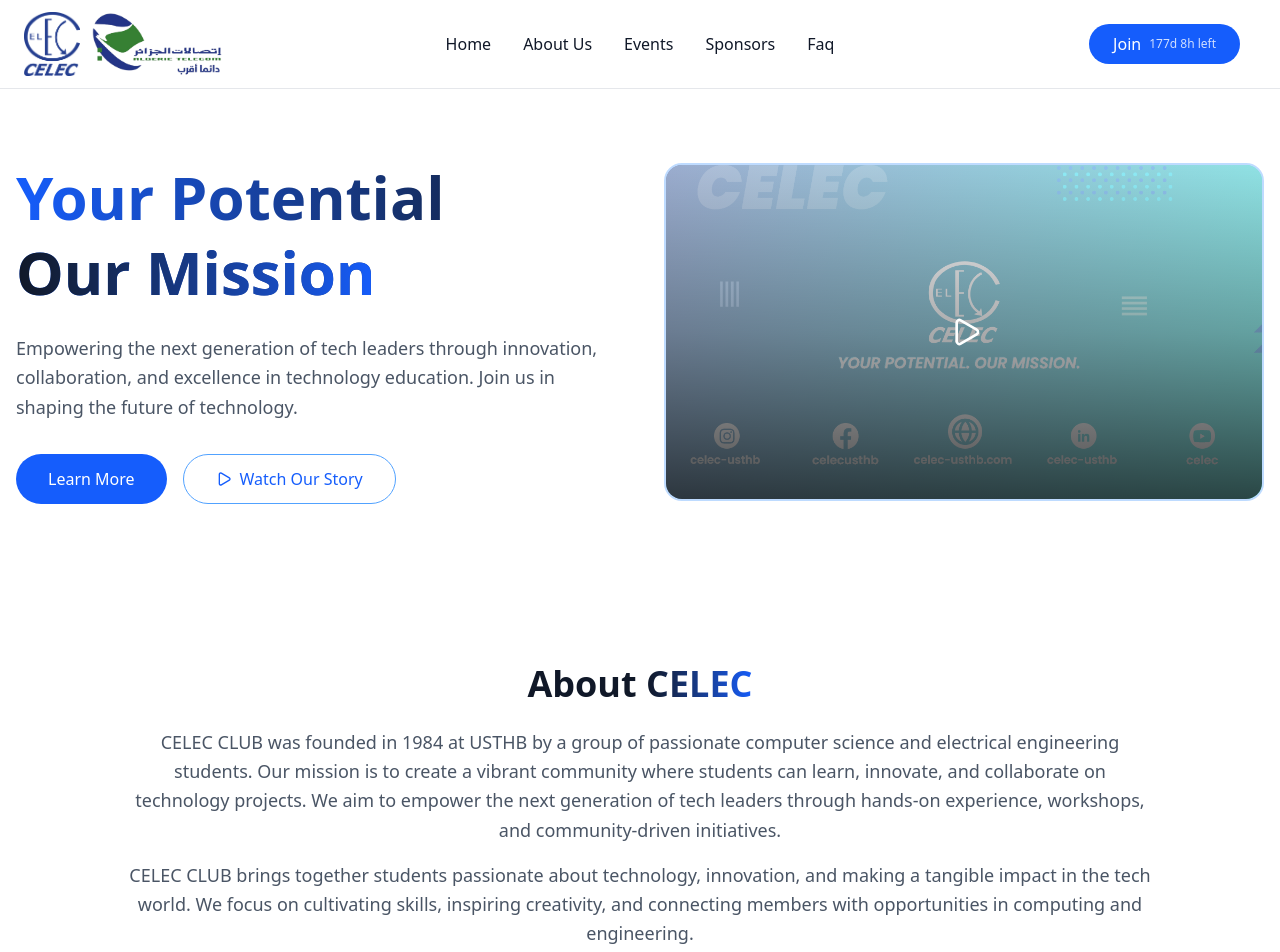
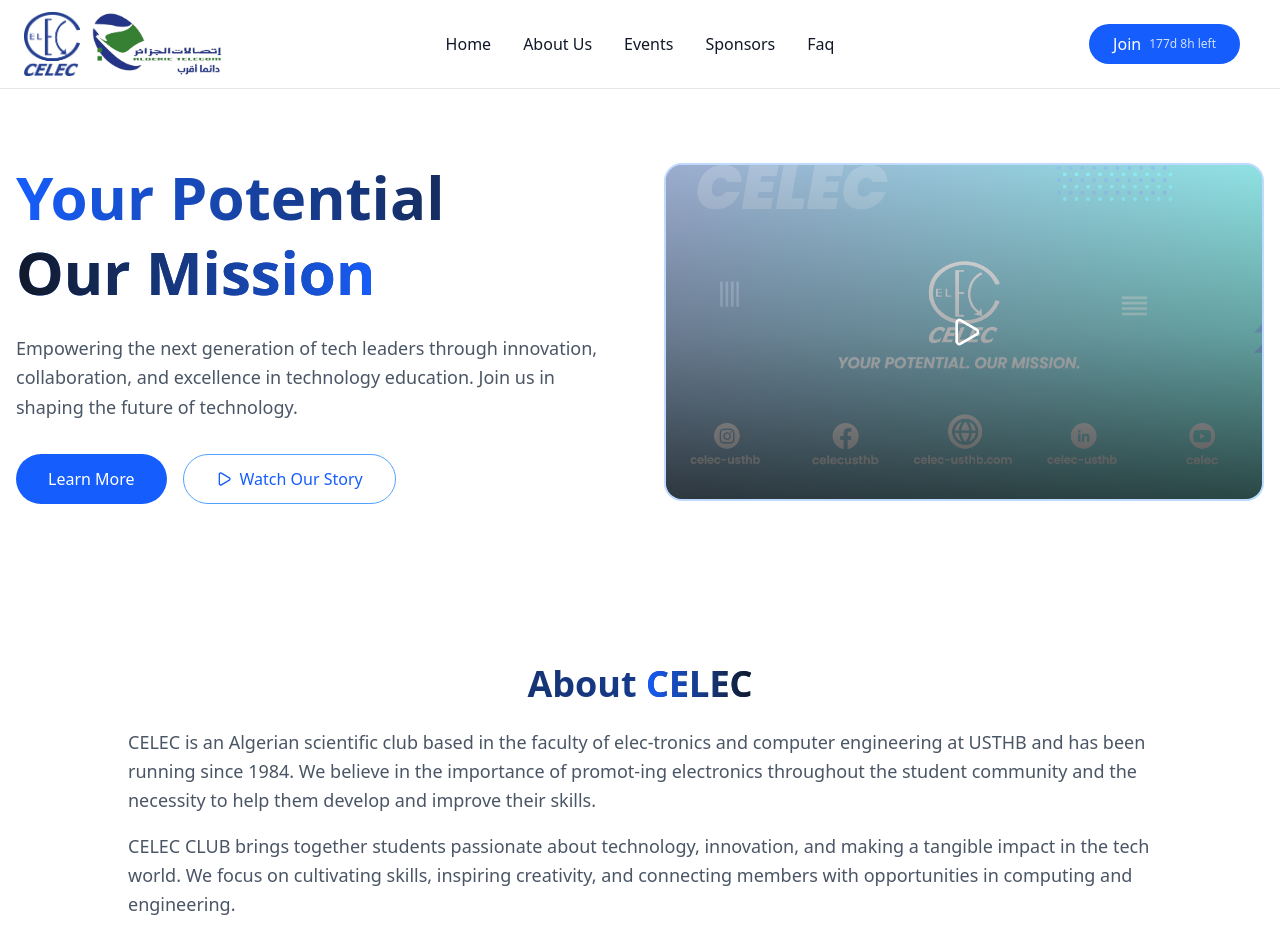
Before and after one commit to celec-club/celec-website, a Next.js app: page / in a window 1280 px wide. Shown: the top 952 px of the page. Built offline with nearby package versions, Linux system fonts and the light colour scheme.

Commit message:
minor updates

```diff
--- a/src/shared/About/page.tsx
+++ b/src/shared/About/page.tsx
@@ -2,18 +2,17 @@
     return (
         <section id="about-us" className="py-16 md:py-20 px-4 bg-white">
             <div className="max-w-5xl mx-auto text-center mb-10 md:mb-12">
-                <h2 className="text-3xl sm:text-4xl font-bold text-gray-900 mb-4 sm:mb-6">
-                    About <span className="text-transparent bg-clip-text bg-linear-to-r from-gray-900 to-blue-600">CELEC</span>
+                <h2 className="text-3xl sm:text-4xl font-bold text-transparent bg-clip-text bg-linear-to-r from-gray-900 to-blue-600 mb-4 sm:mb-6">
+                    About <span className="text-transparent bg-clip-text bg-linear-to-r from-blue-600 to-gray-900 uppercase">CELEC</span>
                 </h2>
 
 
-                <p className="text-gray-600 text-base sm:text-lg mb-4 leading-relaxed">
-                    CELEC CLUB was founded in 1984 at USTHB by a group of passionate computer science and electrical engineering students.
-                    Our mission is to create a vibrant community where students can learn, innovate, and collaborate on technology projects.
-                    We aim to empower the next generation of tech leaders through hands-on experience, workshops, and community-driven initiatives.
+                <p className="text-gray-600 text-base sm:text-lg mb-4 leading-relaxed text-left">
+                    CELEC is an Algerian scientific club based in the faculty of elec-tronics and computer engineering at USTHB and has been running since 1984.
+                    We believe in the importance of promot-ing electronics throughout the student community and the necessity to help them develop and improve their skills.
                 </p>
 
-                <p className="text-gray-600 text-base sm:text-lg leading-relaxed">
+                <p className="text-gray-600 text-base sm:text-lg leading-relaxed text-left">
                     CELEC CLUB brings together students passionate about technology, innovation, and making a tangible impact in the tech world.
                     We focus on cultivating skills, inspiring creativity, and connecting members with opportunities in computing and engineering.
                 </p>
--- a/src/shared/Footer/page.tsx
+++ b/src/shared/Footer/page.tsx
@@ -98,7 +98,7 @@
             <ul className="space-y-3 sm:space-y-4">
               <li>
                 <a
-                  href="mailto:contact@celec-club.com"
+                  href="mailto:usthb.celec@gmail.com"
                   className="flex items-center gap-2 group text-xs sm:text-sm transition-colors duration-300 hover:text-pink-600"
                 >
                   <div className="bg-pink-100 p-1.5 rounded-lg group-hover:bg-pink-200 transition-colors">
--- a/src/shared/Header/page.tsx
+++ b/src/shared/Header/page.tsx
@@ -186,7 +186,7 @@
                             className={`transition-all duration-300 ${headerShrink ? "h-14 w-auto" : "h-16 w-auto"}`}
                         />
                     </a>
-                    <a href="https://algerietelecom.dz/en">
+                    <a href="https://algerietelecom.dz/en" target="_blank">
                         <Image
                             src="/sponsors/at.png"
                             width={100}
```
